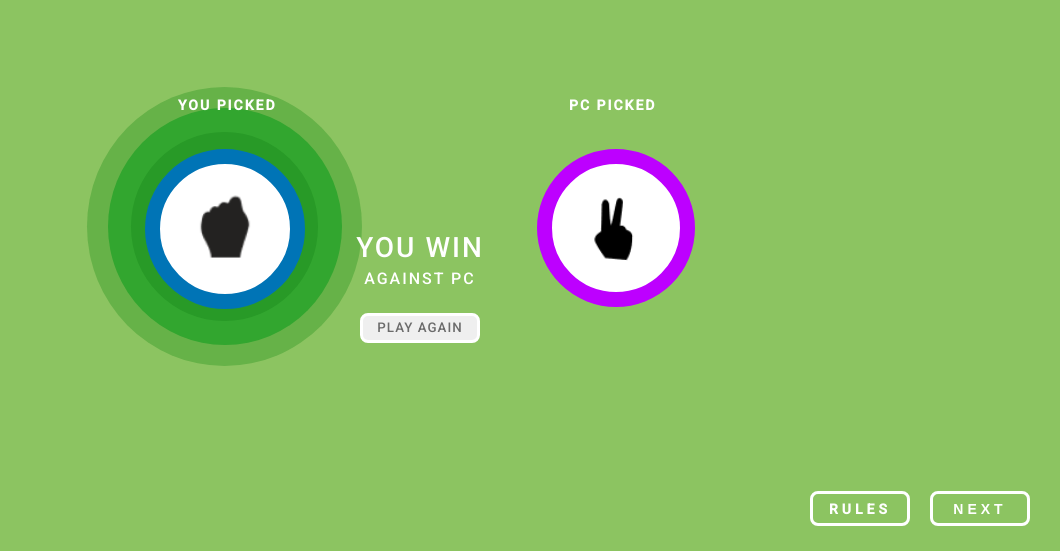
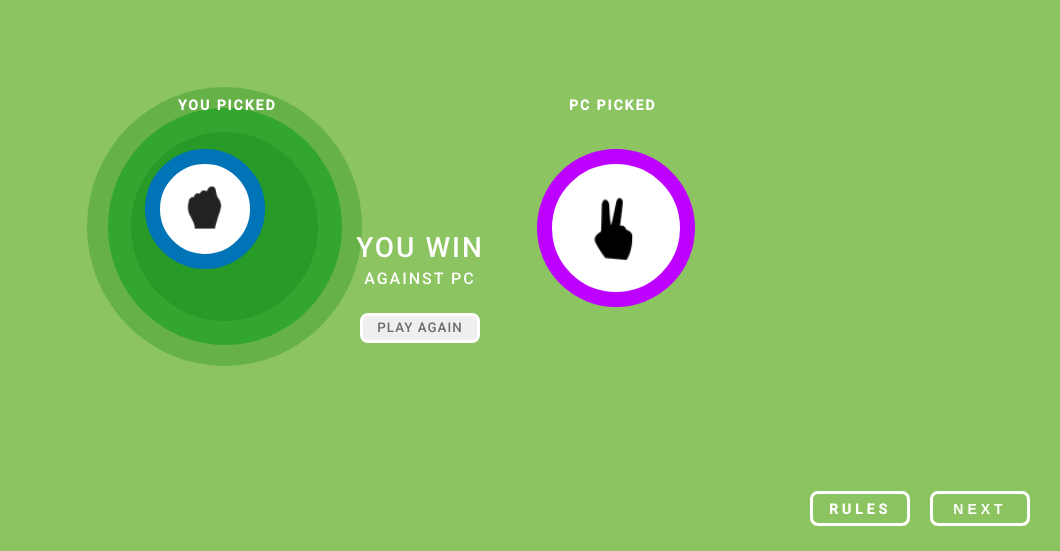
Before and after one commit to tejask2001/RockPaperScissor, a plain HTML site: page index.html in a window 1280 px wide. Both pictures are taken after a click on the element 525 px from the left and 396 px from the top of the page. Shown: the part 249-800 px from the top of the page, without its empty margins (220-1280 px from the left). Drawn offline with Linux system fonts and the light colour scheme; a web font is replaced by a local one.

Commit message:
Rock Paper Scissor

```diff
--- a/game.js
+++ b/game.js
@@ -36,8 +36,6 @@ youSelect.forEach((element) => {
     triangle.style.display = "none";
     element.style.display = "block";
     element.classList.add("yourChoice");
-    element.style.height = "130px";
-    element.style.width = "130px";
     youPickMsg.style.display = "flex";
     var selectedDiv = pcHands[x];
     setTimeout(() => {
--- a/homepage.css
+++ b/homepage.css
@@ -279,6 +279,8 @@ li p {
 .yourChoice {
   left: 0%;
   top: 20%;
+  height:"130px";
+  width : "130px";
 }
 .pc-hand {
   height: 128px;
```
